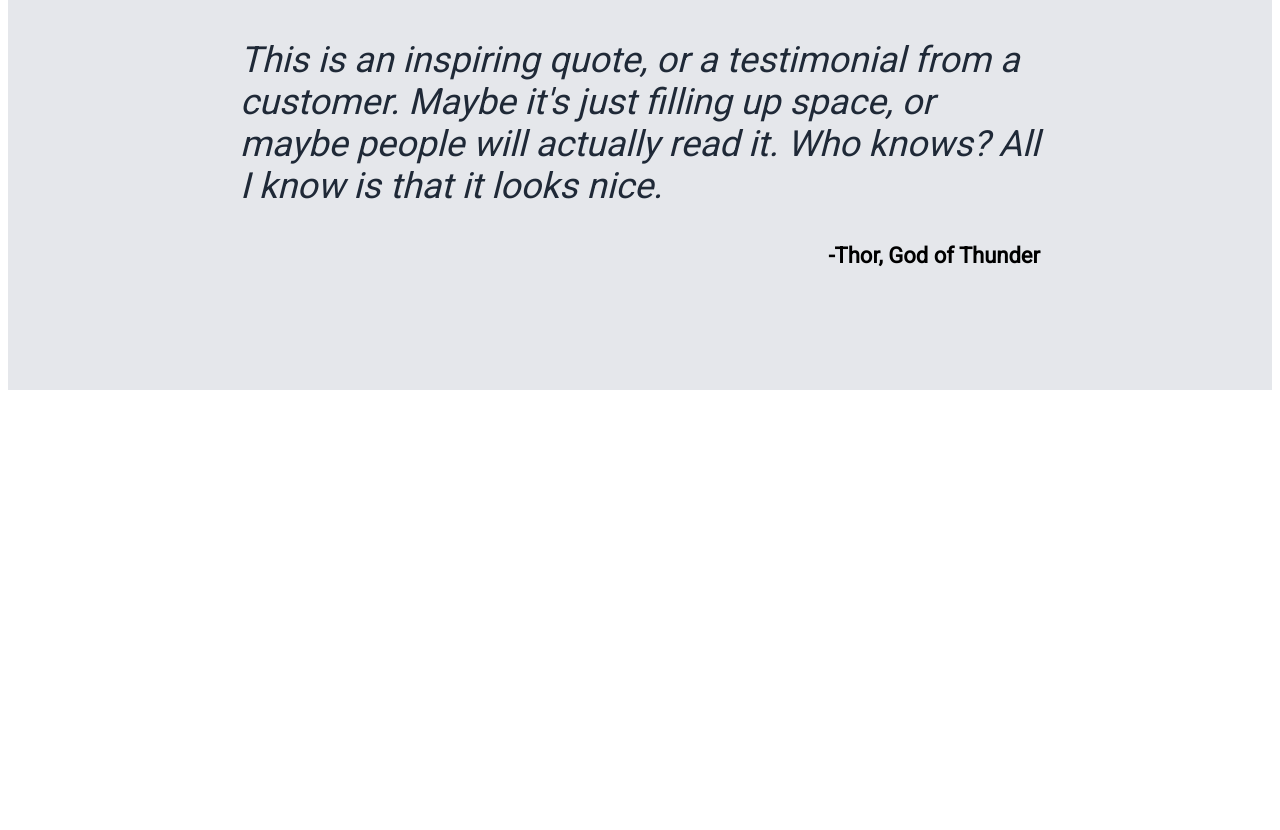
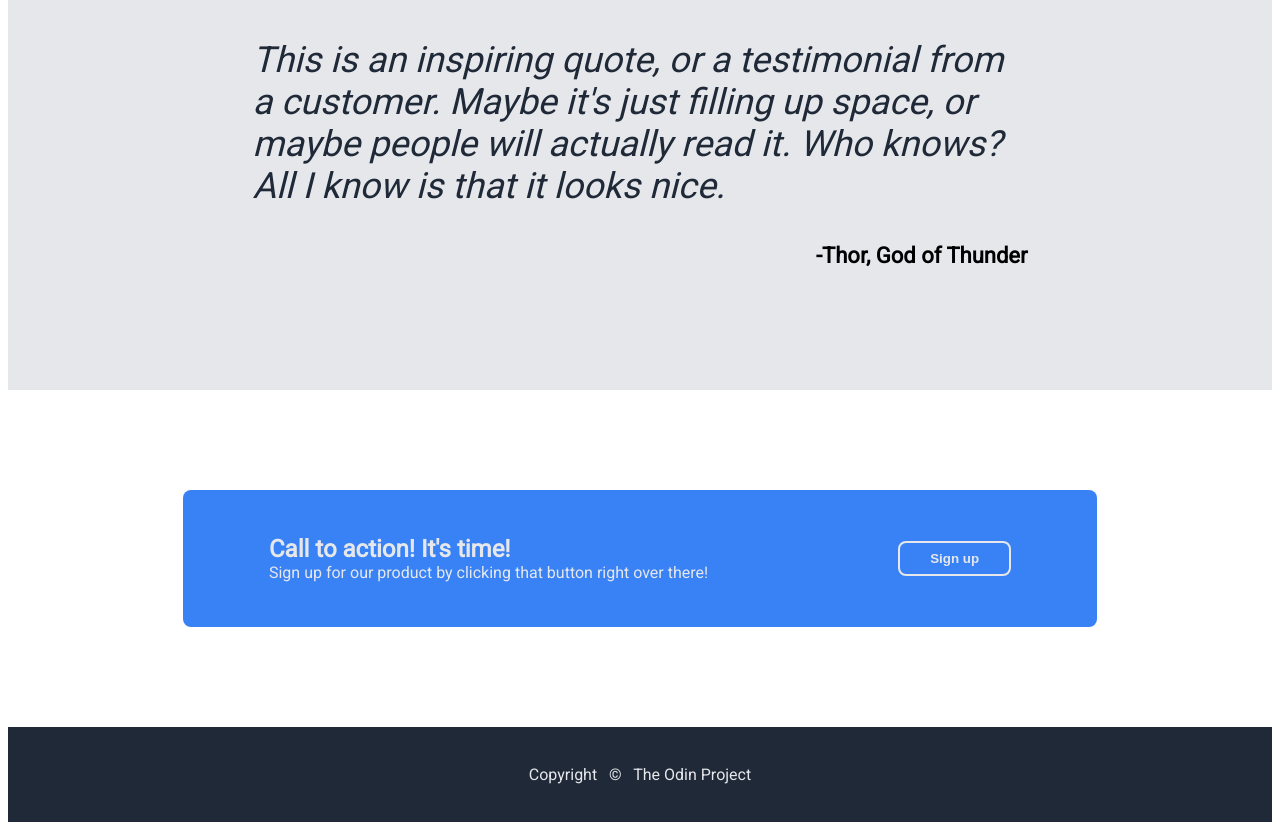
Before and after one commit to chefron/landing-page, a plain HTML site: page index.html in a window 1280 px wide. Shown: the part 1109-1939 px from the top of the page. Before the commit the page ends 1507 px from the top, so only its background shows below. Drawn offline with Linux system fonts and the light colour scheme.

Commit message:
Add Call to Action and Footer sections

```diff
--- a/index.html
+++ b/index.html
@@ -73,6 +73,20 @@
         </div>
     </div>
 
+    <div class="call-to-action-section">
+        <div class="call-to-action">
+            <div class="call-to-acton-text">
+                <div class="call-to-action-header">Call to action! It's time!</div>
+                <div class="call-to-action-content">Sign up for our product by clicking that button right over there!</div>
+            </div>
+        <button type="button" class="button-2">Sign up</button>
+        </div>
+    </div>
+
+    <div class="footer">
+        <p>Copyright &nbsp; © &nbsp; The Odin Project</p>
+    </div>
+
 
 </body>
 </html>
--- a/style.css
+++ b/style.css
@@ -72,7 +72,7 @@ body {
     background-color: #3882F6;
     color: #E5E7EB;
     border: none;
-    padding: 8px 24px;
+    padding: 8px 30px;
     margin-top: -4px;
     font-weight: bold;
     border-radius: 8px;
@@ -122,7 +122,7 @@ body {
 }
 
 .quote {
-    max-width: 800px;
+    max-width: 775px;
 }
 
 .quote-text {
@@ -137,3 +137,57 @@ body {
     text-align: right;
     font-weight: 600;
 }
+
+.call-to-action-section {
+    padding: 100px 175px 100px 175px;
+    display: flex;
+    justify-content: center;
+    align-items: center;
+}
+
+.call-to-action {
+    background-color: #3882F6;
+    color: #E5E7EB;
+    border-radius: 8px;
+    display: flex;
+    justify-content: center;
+    align-items: center;
+    gap: 190px;
+    padding: 45px 40px 45px 40px;
+    width: 925px;
+
+}
+
+
+.button-2 {
+    background-color: #3882F6;
+    border: 2px solid #E5E7EB;
+    padding: 8px 30px;
+    font-weight: bold;
+    border-radius: 8px;
+    color: #E5E7EB;
+}
+
+.call-to-action-header {
+    font-size: 24px;
+    margin: 0px;
+    font-weight: bold;
+    padding: 0px;
+}
+
+.call-to-action-text {
+    margin: 0px;
+    padding: 0px;
+}
+
+.footer {
+    background-color: #1F2937;
+    display: flex;
+    justify-content: center;
+    align-items: center;
+    padding: 22px;
+}
+
+.footer p {
+    color: #E5E7EB;
+}
```
